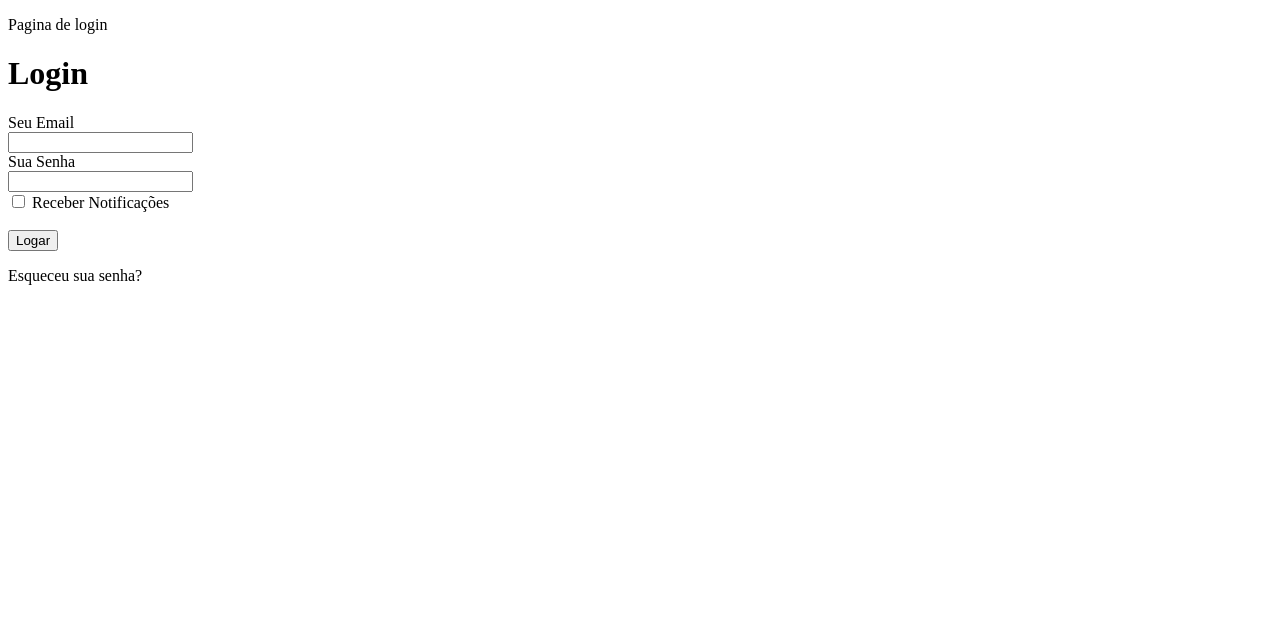
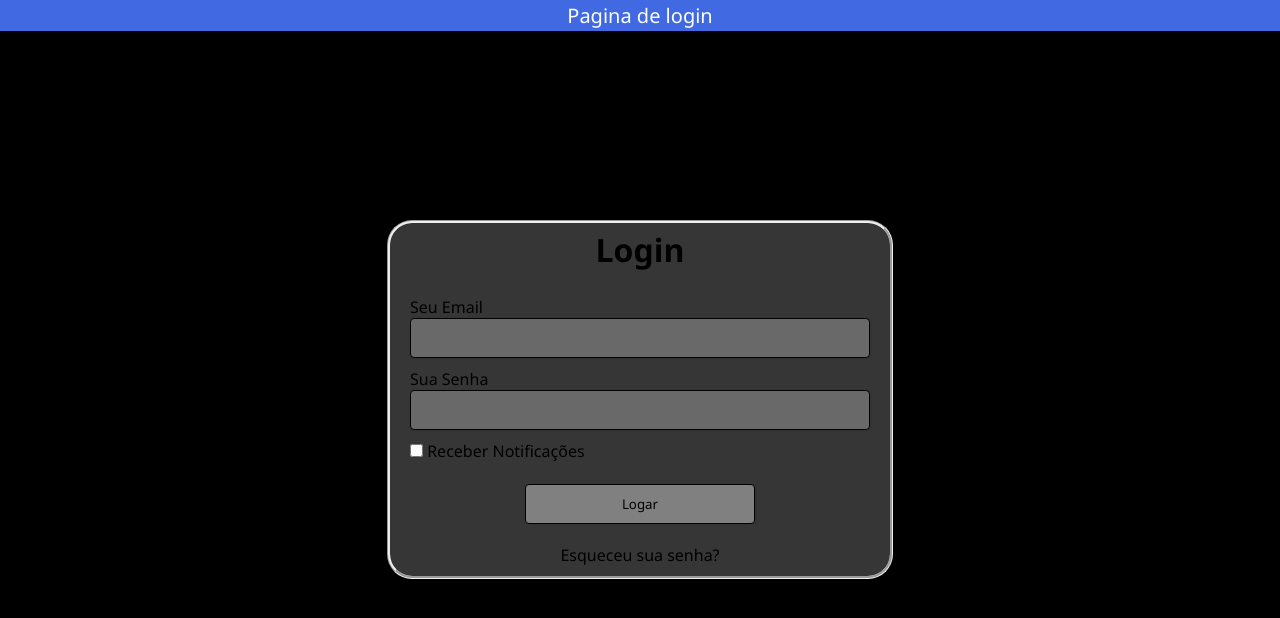
Before and after one commit to KaueSantosOFC/Login_Page, a plain HTML site: page index.html in a window 1280 px wide. Drawn offline with Linux system fonts and the light colour scheme; the site is published under a folder, as on GitHub Pages, so addresses that start at the root find nothing.

Commit message:
CorreçãoCss

```diff
--- a/index.html
+++ b/index.html
@@ -4,7 +4,7 @@
     <meta charset="UTF-8">
     <meta http-equiv="X-UA-Compatible" content="IE=edge">
     <meta name="viewport" content="width=device-width, initial-scale=1.0">
-    <link href="/style.css" type="text/css" rel="stylesheet" media="screen">
+    <link href="./style.css" type="text/css" rel="stylesheet" media="screen">
     <link rel="icon" type="image/x-icon" href="/icon.png">
     <title>Login</title>
 </head>
```
